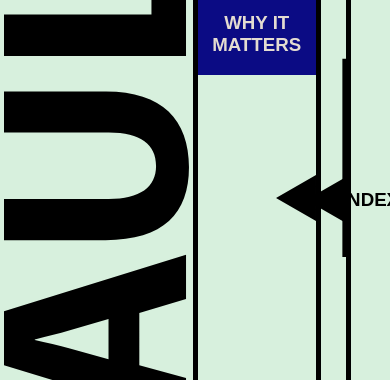
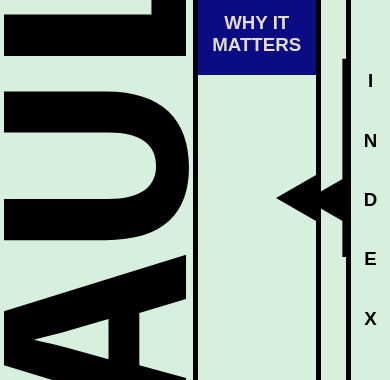
Before and after one commit to ampersand-paris/VAULT, a React (Create React App) app: page / in a window 390 px wide. Shown: the part 222-602 px from the top of the page. Built offline with nearby package versions, Linux system fonts and the light colour scheme; a web font is replaced by a local one.

Commit message:
mobile menus

```diff
--- a/src/Menus/Index.js
+++ b/src/Menus/Index.js
@@ -72,8 +72,8 @@ const Index = (props) => {
             </div>
             <div style={closedStyles} className="index-condensed-menu z-index h-one-hundred flex">
                 <img onClick={props.active} src="/Images/MenuTriangle.svg" className="triangle-size" id="triangle-index-open"/>
-                <div className="condensed-menu-width flex jc-center al-center menu-left-border mint-green">
-                    <h3>INDEX</h3>
+                <div className="condensed-menu-width flex mobile-column jc-center al-center menu-left-border mint-green">
+                    <h3>I</h3><h3>N</h3><h3>D</h3><h3>E</h3><h3>X</h3>
                 </div>
             </div>
         </>
--- a/src/Menus/ThemesMenu.js
+++ b/src/Menus/ThemesMenu.js
@@ -38,8 +38,8 @@ const ThemesMenu = (props) => {
                 </div>
             </div>
             <div style={closedStyles} className="theme-condensed-menu z-index h-one-hundred flex">
-                <div className="condensed-menu-width flex jc-center al-center menu-right-border mint-green">
-                    <h3>MENU</h3>
+                <div className="condensed-menu-width flex jc-center al-center mobile-column menu-right-border mint-green">
+                    <h3>M</h3><h3>E</h3><h3>N</h3><h3>U</h3>
                 </div>
                 <img onClick={props.active} src="/Images/MenuTriangle.svg" className="triangle-size" id="triangle-theme-open"/>
             </div>
--- a/src/index.css
+++ b/src/index.css
@@ -154,6 +154,10 @@ li {
 
 .flex-end {
   justify-content: flex-end;
+}
+
+.flex-wrap {
+  flex-wrap: wrap;
 }
 
 .jc-center {
@@ -674,3 +678,13 @@ iframe {
   width: 40vW;
   margin: 0;
   }
+
+/* ============ MOBILE ============ */
+
+@media screen and (max-width: 600px) {
+
+/* ====== SPACING ====== */
+.mobile-column{
+  flex-direction: column ;
+}
+}
```
